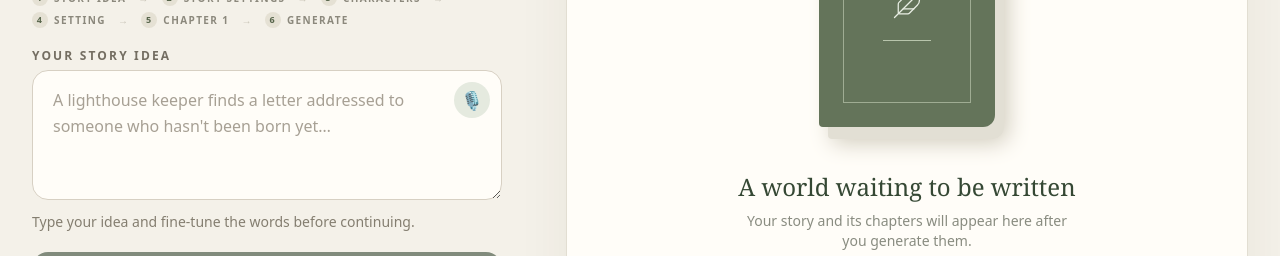
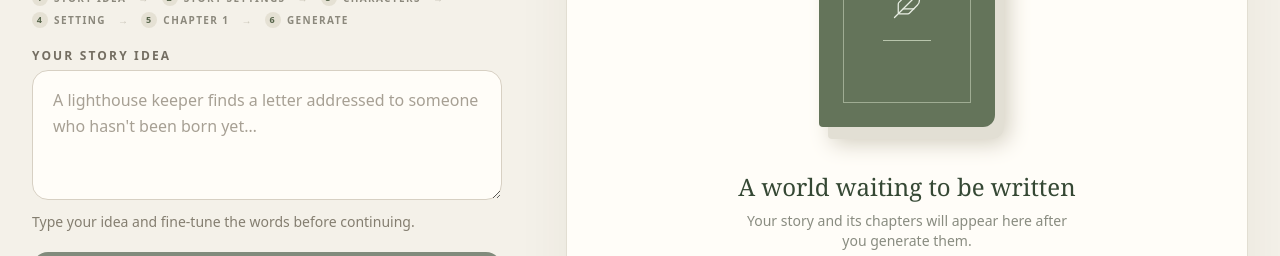
Before and after one commit to syedmuhammadwajeeh529-ops/WajeehCodes-Storybook-Generator, a React (Vite) app: page / in a window 1280 px wide. Both pictures are taken after a click on the button "Start a new story". Shown: the part 371-627 px from the top of the page. Built offline with nearby package versions, Linux system fonts and the light colour scheme; no server answers.

Commit message:
Revert previous story idea voice input edit before corrected fix

```diff
--- a/src/components/story/IdeaPanel.jsx
+++ b/src/components/story/IdeaPanel.jsx
@@ -1,6 +1,5 @@
 import React from 'react';
 import { Sparkles, BookOpenText } from 'lucide-react';
-import VoiceInput from './VoiceInput';
 import { GenrePicker, ChapterLengthPicker, SettingInput, CharacterSection, PerspectivePicker, AudiencePicker, FormatPicker, LanguagePicker } from './StoryConfig';
 
 export default function IdeaPanel({ idea, onIdeaChange, config, setConfig, characters, setCharacters, setting, setSetting, chapterSettings, setChapterSettings, status, error, onGenerate }) {
@@ -13,10 +12,10 @@ export default function IdeaPanel({ idea, onIdeaChange, config, setConfig, chara
 
     <div>
       <label htmlFor="story-idea" className="block text-xs font-bold tracking-[0.18em] uppercase text-[#746e62] mb-1.5">Your story idea</label>
-      <VoiceInput
+      <textarea
         id="story-idea"
         value={idea}
-        onChange={onIdeaChange}
+        onChange={(e) => onIdeaChange(e.target.value)}
         placeholder="A lighthouse keeper finds a letter addressed to someone who hasn't been born yet…"
         className="w-full min-h-[130px] resize-y rounded-2xl border border-[#d7d0c3] bg-[#fffdf8] px-5 py-4 text-[16px] leading-relaxed text-[#22251f] placeholder:text-[#a7a094] focus:outline-none focus:ring-2 focus:ring-[#57654b]/40 focus:border-[#57654b] transition-shadow"
       />
```
